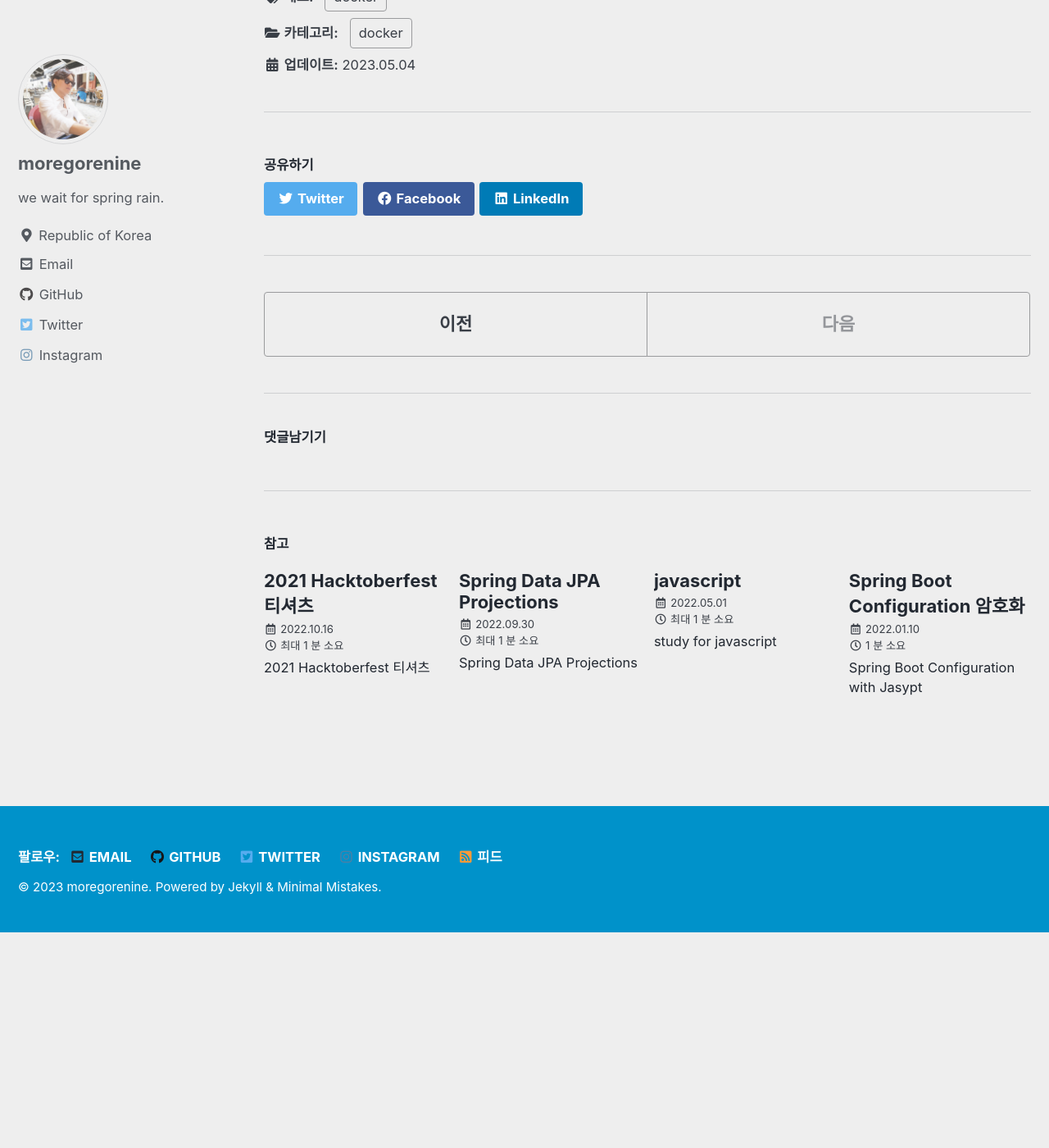
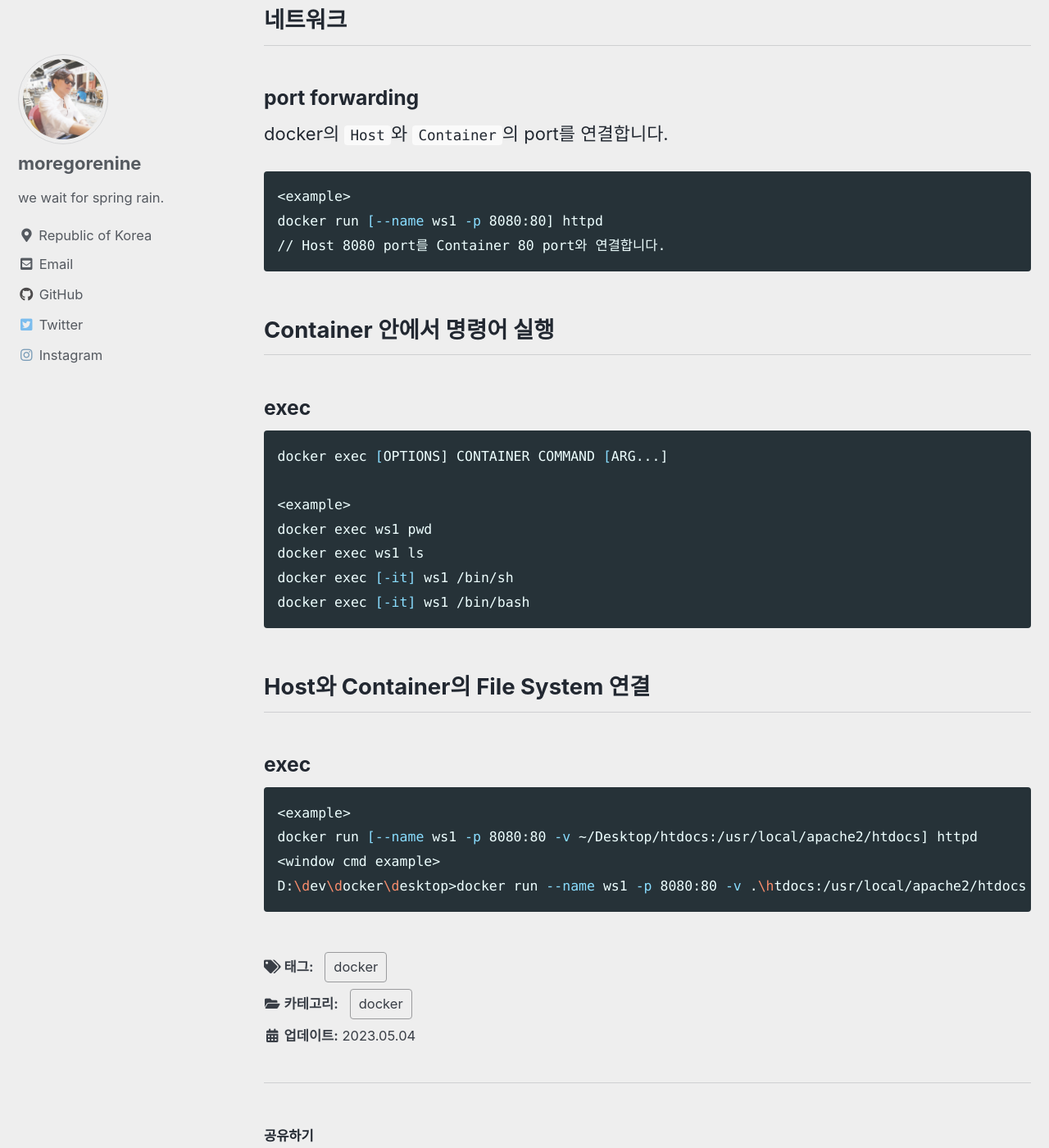
Before and after one commit to moregorenine/moregorenine.github.io, a Jekyll site: the page built from _posts/docker/2023-5-4-docker.md, in a window 1280 px wide and 1400 px high, scrolled down 3802 px. Shown: the whole window at 82% size. Built offline with Jekyll 4.4.1, drawn with Linux system fonts in a browser that asks for light colours; cached includes are drawn as plain includes; comment, search, counter and statistics services are not loaded; before the commit the page ends 4939 px from its top, so only the background shows below that; some of the changed text lies outside the part shown.

Commit message:
Update 2023-5-4-docker.md

````diff
--- a/_posts/docker/2023-5-4-docker.md
+++ b/_posts/docker/2023-5-4-docker.md
@@ -1,6 +1,6 @@
 ---
-title: "Docker 정리"
-excerpt: "Docker 정리"
+title: "docker 정리"
+excerpt: "생활코딩의 docker 정리"
 categories:
     - docker
 tags:
@@ -10,10 +10,17 @@ toc: true
 toc_sticky: true
 ---
 
+## 생활코딩
+`생활코딩`의 docker 수업을 base로 정리하였습니다.
+[생활코딩 Docker 입구 수업](https://opentutorials.org/course/4781)
+[생활코딩 서말](https://seomal.com/map/1/129)
+
+
 ## 설치
 <https://docs.docker.com/desktop/install/windows-install/>
 
 ## Docker CLI
+`<example>` CLI의 `[]` 부분은 CLI에서 생략 가능한 Optional 임을 표현하기 위해 표기했습니다. 실제로는 CLI 입력시 `[]`은 없어야 합니다.
 ### image pull
 <https://hub.docker.com/> 에서 image를 다운로드 받습니다.
 ```sh
@@ -92,6 +99,27 @@ docker rmi httpd
 docker의 `Host`와 `Container`의 port를 연결합니다.
 ```sh
 <example>
-docker run [--name ws1 -p 8000:80] httpd
-// Host 8000 port를 Container 80 port와 연결합니다.
+docker run [--name ws1 -p 8080:80] httpd
+// Host 8080 port를 Container 80 port와 연결합니다.
 ```
+
+## Container 안에서 명령어 실행
+### exec
+```sh
+docker exec [OPTIONS] CONTAINER COMMAND [ARG...]
+
+<example>
+docker exec ws1 pwd
+docker exec ws1 ls
+docker exec [-it] ws1 /bin/sh
+docker exec [-it] ws1 /bin/bash
+```
+
+## Host와 Container의 File System 연결
+### exec
+```sh
+<example>
+docker run [--name ws1 -p 8080:80 -v ~/Desktop/htdocs:/usr/local/apache2/htdocs] httpd
+<window cmd example>
+D:\dev\docker\desktop>docker run --name ws1 -p 8080:80 -v .\htdocs:/usr/local/apache2/htdocs httpd
+```
````
Also changed, not shown: other parts of _posts/docker/2023-5-4-docker.md (+2 -2 lines).
